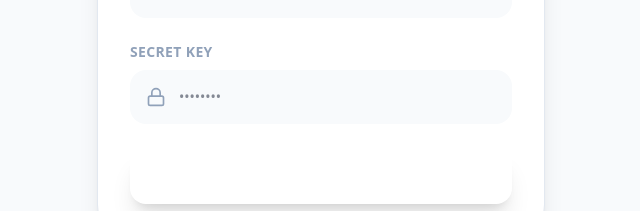
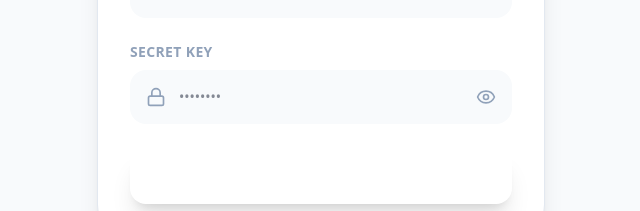
Before and after one commit to HARIHARAN-1511/E-commerce-Website, a Next.js app: page /admin/login in a window 1280 px wide. Shown: the part 406-617 px from the top of the page, without its empty margins (319-959 px from the left). Built offline with nearby package versions, Linux system fonts and the light colour scheme; no server answers.

Commit message:
Auto-sync after agent response

```diff
--- a/app/admin/login/page.tsx
+++ b/app/admin/login/page.tsx
@@ -4,12 +4,12 @@ import * as React from "react"
 import { supabase } from "@/lib/supabase"
 import { useRouter } from "next/navigation"
 import { motion } from "framer-motion"
-import { Mail, Lock, Loader2, ArrowRight, ShieldAlert } from "lucide-react"
-import { ADMIN_CONFIG } from "@/lib/config"
+import { Mail, Lock, Loader2, ArrowRight, ShieldAlert, Eye, EyeOff } from "lucide-react"
 
 export default function AdminLoginPage() {
     const [email, setEmail] = React.useState("")
     const [password, setPassword] = React.useState("")
+    const [showPassword, setShowPassword] = React.useState(false)
     const [loading, setLoading] = React.useState(false)
     const [error, setError] = React.useState<string | null>(null)
     const router = useRouter()
@@ -86,13 +86,24 @@ export default function AdminLoginPage() {
                             <div className="relative">
                                 <Lock className="absolute left-4 top-1/2 -translate-y-1/2 w-5 h-5 text-slate-400" />
                                 <input
-                                    type="password"
+                                    type={showPassword ? "text" : "password"}
                                     required
                                     value={password}
                                     onChange={(e) => setPassword(e.target.value)}
-                                    className="w-full bg-slate-50 border border-transparent text-slate-900 pl-12 pr-6 py-4 rounded-2xl focus:border-primary focus:bg-white transition-all outline-none font-medium text-sm"
+                                    className="w-full bg-slate-50 border border-transparent text-slate-900 pl-12 pr-12 py-4 rounded-2xl focus:border-primary focus:bg-white transition-all outline-none font-medium text-sm"
                                     placeholder="••••••••"
                                 />
+                                <button
+                                    type="button"
+                                    onClick={() => setShowPassword(!showPassword)}
+                                    className="absolute right-4 top-1/2 -translate-y-1/2 text-slate-400 hover:text-slate-600 focus:outline-none"
+                                >
+                                    {showPassword ? (
+                                        <EyeOff className="w-5 h-5" />
+                                    ) : (
+                                        <Eye className="w-5 h-5" />
+                                    )}
+                                </button>
                             </div>
                         </div>
 
--- a/app/auth/page.tsx
+++ b/app/auth/page.tsx
@@ -4,12 +4,13 @@ import * as React from "react"
 import { supabase } from "@/lib/supabase"
 import { useRouter } from "next/navigation"
 import { motion } from "framer-motion"
-import { Mail, Lock, Loader2, ArrowRight, Github } from "lucide-react"
+import { Mail, Lock, Loader2, ArrowRight, Github, Eye, EyeOff } from "lucide-react"
 
 export default function AuthPage() {
     const [isLogin, setIsLogin] = React.useState(true)
     const [email, setEmail] = React.useState("")
     const [password, setPassword] = React.useState("")
+    const [showPassword, setShowPassword] = React.useState(false)
     const [loading, setLoading] = React.useState(false)
     const [error, setError] = React.useState<string | null>(null)
     const router = useRouter()
@@ -74,13 +75,24 @@ export default function AuthPage() {
                             <div className="relative">
                                 <Lock className="absolute left-4 top-1/2 -translate-y-1/2 w-5 h-5 text-slate-400" />
                                 <input
-                                    type="password"
+                                    type={showPassword ? "text" : "password"}
                                     required
                                     value={password}
                                     onChange={(e) => setPassword(e.target.value)}
-                                    className="w-full bg-slate-50 pl-12 pr-6 py-4 rounded-2xl border border-transparent focus:border-primary focus:bg-white transition-all outline-none font-medium text-sm"
+                                    className="w-full bg-slate-50 pl-12 pr-12 py-4 rounded-2xl border border-transparent focus:border-primary focus:bg-white transition-all outline-none font-medium text-sm"
                                     placeholder="••••••••"
                                 />
+                                <button
+                                    type="button"
+                                    onClick={() => setShowPassword(!showPassword)}
+                                    className="absolute right-4 top-1/2 -translate-y-1/2 text-slate-400 hover:text-slate-600 focus:outline-none"
+                                >
+                                    {showPassword ? (
+                                        <EyeOff className="w-5 h-5" />
+                                    ) : (
+                                        <Eye className="w-5 h-5" />
+                                    )}
+                                </button>
                             </div>
                         </div>
 
```
